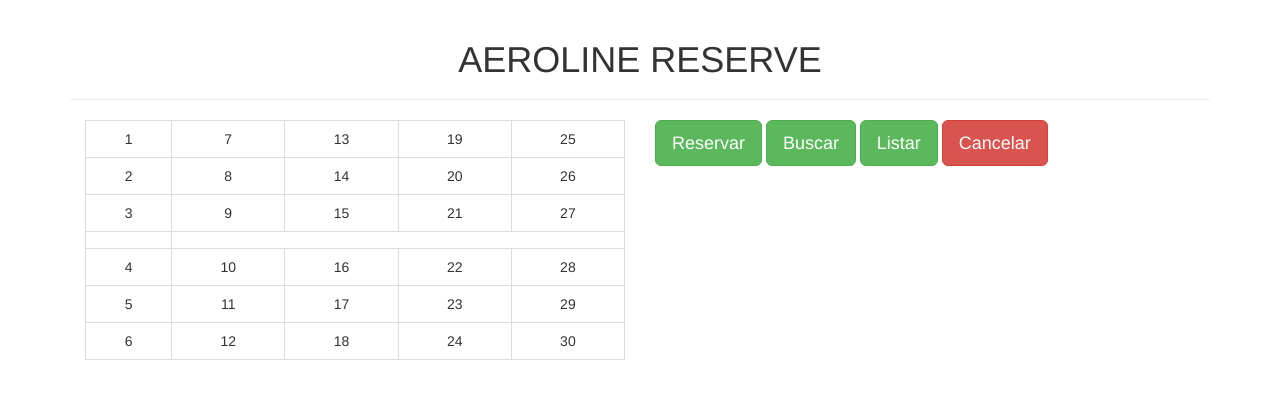
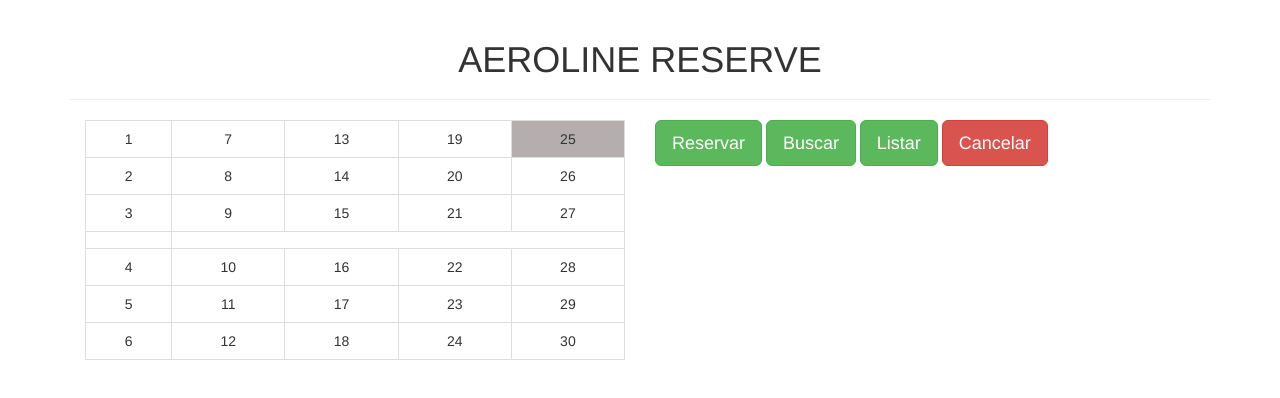
Before and after one commit to AydeeQM/Aerolinea-reserve, a plain HTML site: page index.html in a window 1280 px wide. Both pictures are taken after a click on the element "25". Drawn offline with nearby package versions, Linux system fonts and the light colour scheme.

Commit message:
pinta las celdas a seleccionar y deseleccionar

```diff
--- a/assets/css/style.css
+++ b/assets/css/style.css
@@ -36,12 +36,8 @@ a.boxclose {
     padding-top: 4px;
 }
 
-table tr td:nth-child(odd) {
-    background: white;
-}
-
 table tr td:hover {
-    background: #FA8072;
+    background: #E2E2E2;
 }
 
 .btn-glyphicon {
@@ -53,3 +49,4 @@ table tr td:hover {
     padding: 1px 15px 3px 2px;
     border-radius:50px;
 }
+.highlight { background-color: #B4AEAE; }
--- a/assets/js/linea.js
+++ b/assets/js/linea.js
@@ -50,14 +50,16 @@ class Reserve {
 
     inboxUser() {
         $('table tr td').click((event) => {
+            this.currentCell = $(event.target);
+
+            if( this.currentCell.attr("bgcolor") != "#F8ED50" ){
+                this.currentCell.toggleClass("highlight");
+              }
+
             $("#numseat").val(parseInt(event.target.textContent));
             $("#cancel").val(parseInt(event.target.textContent));
 
             let num = parseInt($('#numseat').val());
-
-            this.currentCell = $(event.target);
-
-            //this.currentCell.css('background', '#FA8072');
         });
     }
     addUser() {
@@ -96,6 +98,7 @@ class Reserve {
             let id_dni = parseInt($('#get_dni').val());
             $.grep(this.passengers, (value, index) => {
                 if (id_dni == this.passengers[index].Dni) {
+                    $('#target').empty();
                     $('#target').append(`Asiento N°: ${this.passengers[index].Item}<br>\
                                         Nombre: ${this.passengers[index].Nombre}<br>\
                                         Apellido: ${this.passengers[index].Apellido}<br>\
@@ -131,7 +134,7 @@ class Reserve {
             return false;
         });
 
-        $('#check').click(() =>{
+        $('#check').click(() => {
             let e_num = $('#cancel').val();
             $.grep(this.passengers, (value, index) => {
                 if (e_num == this.passengers[index].Item) {
```
